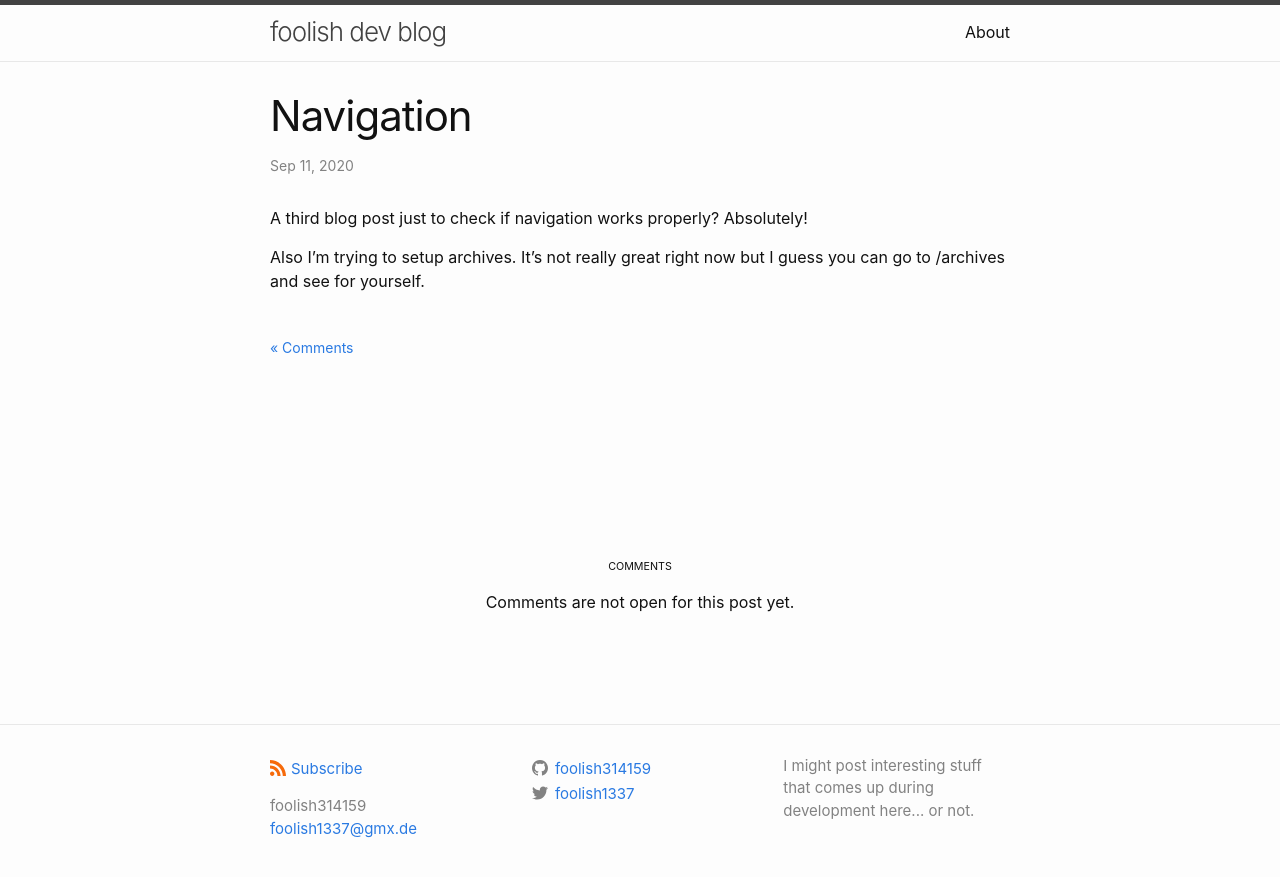
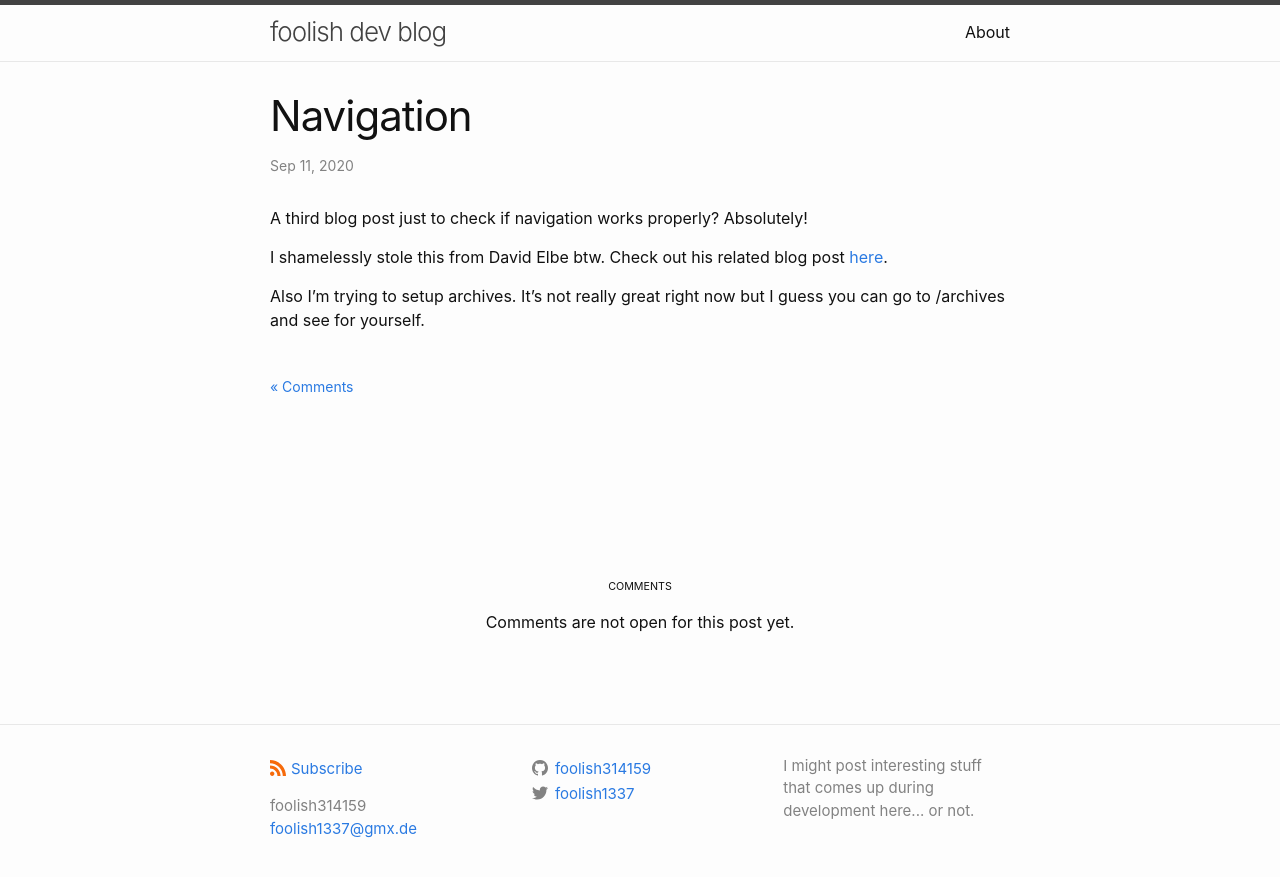
Before and after one commit to foolish314159/foolish314159.github.io, a Jekyll site: the page built from _posts/2020-09-11-navigation.markdown, in a window 1280 px wide. Shown: the top 877 px of the page. Built offline with Jekyll 4.4.1, drawn with Linux system fonts in a browser that asks for light colours; nearby versions of some CDN libraries.

Commit message:
Update 2020-09-11-navigation.markdown
Give credit

```diff
--- a/_posts/2020-09-11-navigation.markdown
+++ b/_posts/2020-09-11-navigation.markdown
@@ -7,4 +7,8 @@ github_comments_issueid: "3"
 
 A third blog post just to check if navigation works properly? Absolutely!
 
+I shamelessly stole this from David Elbe btw. Check out his related blog post [here][1].
+
 Also I'm trying to setup archives. It's not really great right now but I guess you can go to /archives and see for yourself.
+
+[1]: https://david.elbe.me/jekyll/2015/06/20/how-to-link-to-next-and-previous-post-with-jekyll.html
```
